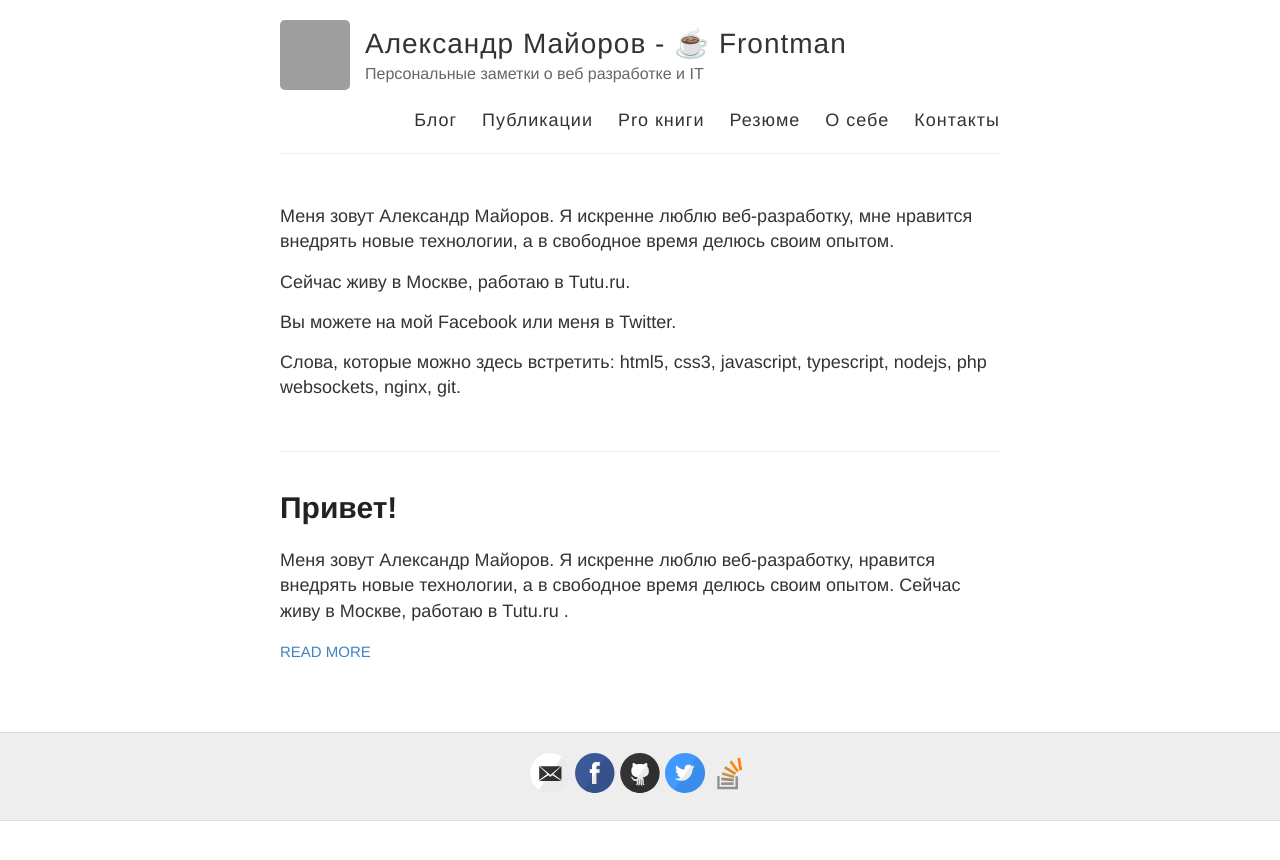
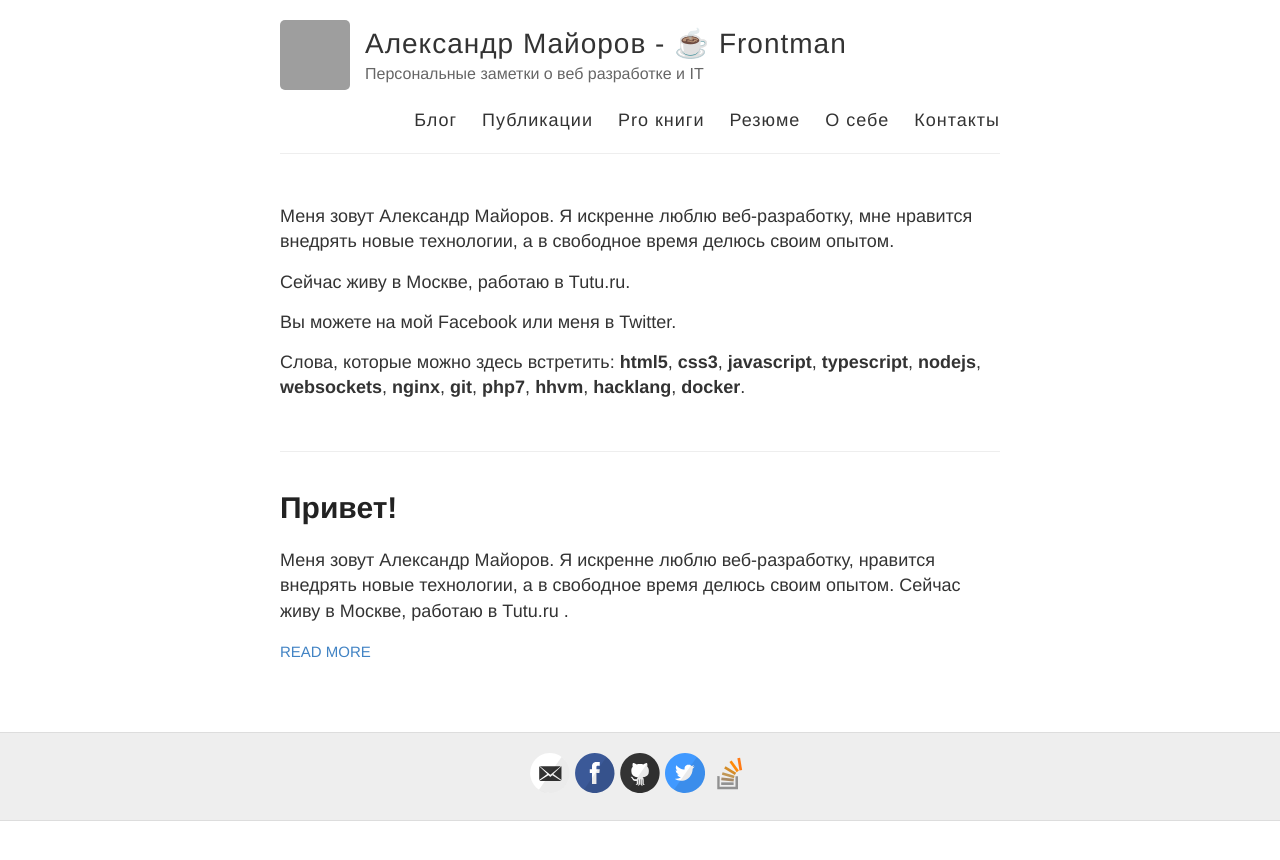
Before and after one commit to frontdevops/alexmayorov.github.io, a Jekyll site: the page built from index.html, in a window 1280 px wide. Shown: the top 860 px of the page. Built offline with Jekyll 4.4.1, drawn with Linux system fonts in a browser that asks for light colours; Markdown is read by kramdown in place of the engine named in the settings; grey boxes are pictures that could not be loaded.

Commit message:
Update index.html

```diff
--- a/index.html
+++ b/index.html
@@ -15,7 +15,11 @@ layout: default
       или  меня в Twitter.
       </div>
 
-      <p>Слова, которые можно здесь встретить: html5, css3, javascript, typescript, nodejs, php websockets, nginx, git.
+      <p>Слова, которые можно здесь встретить: <strong>html5</strong>, <strong>css3</strong>,
+      <strong>javascript</strong>, <strong>typescript</strong>, <strong>nodejs</strong>,
+      <strong>websockets</strong>, <strong>nginx</strong>, <strong>git</strong>,
+      <strong>php7</strong>, <strong>hhvm</strong>, <strong>hacklang</strong>,
+      <strong>docker</strong>.
       </p>
     </div>
   </article>
```
